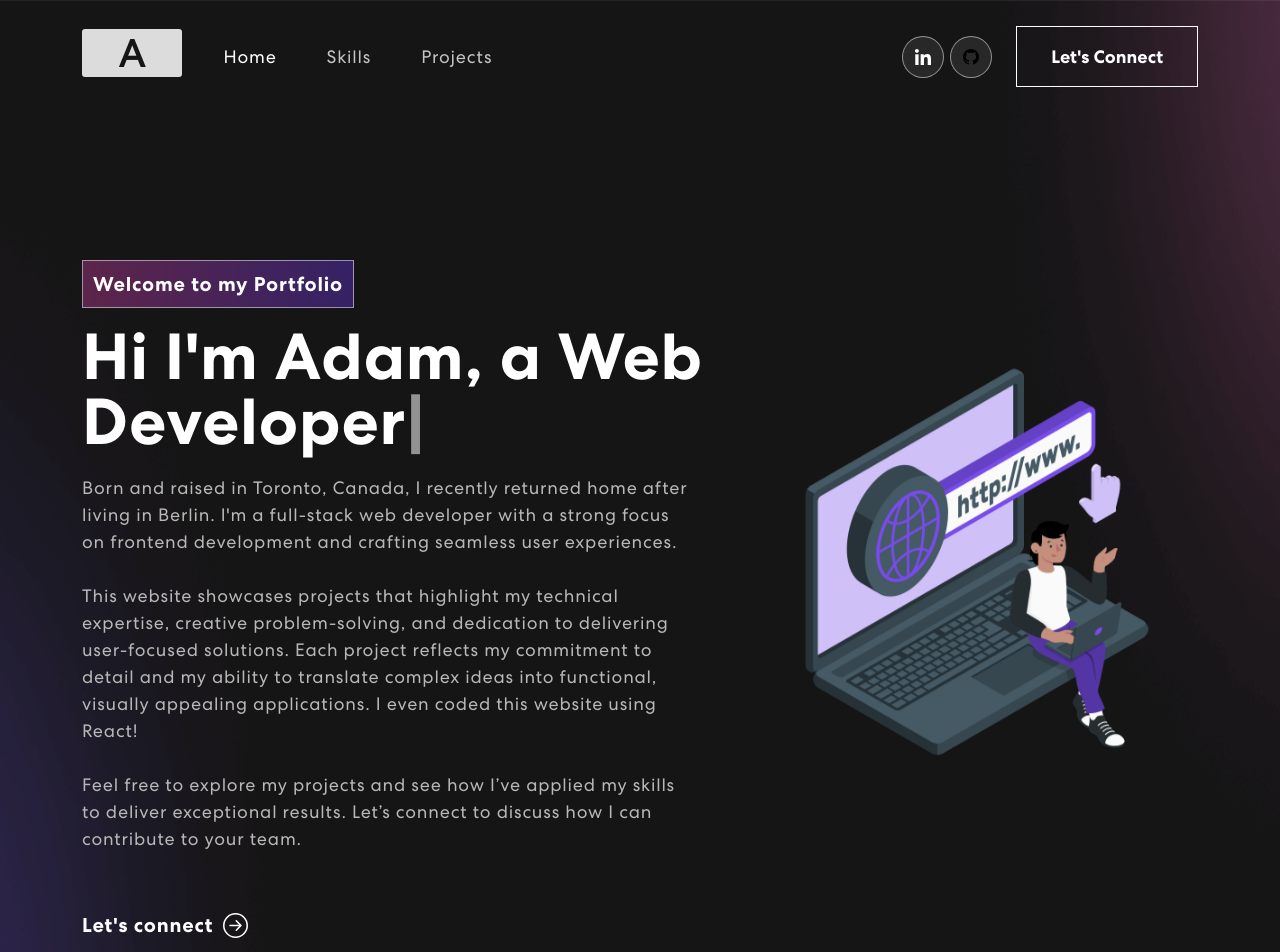
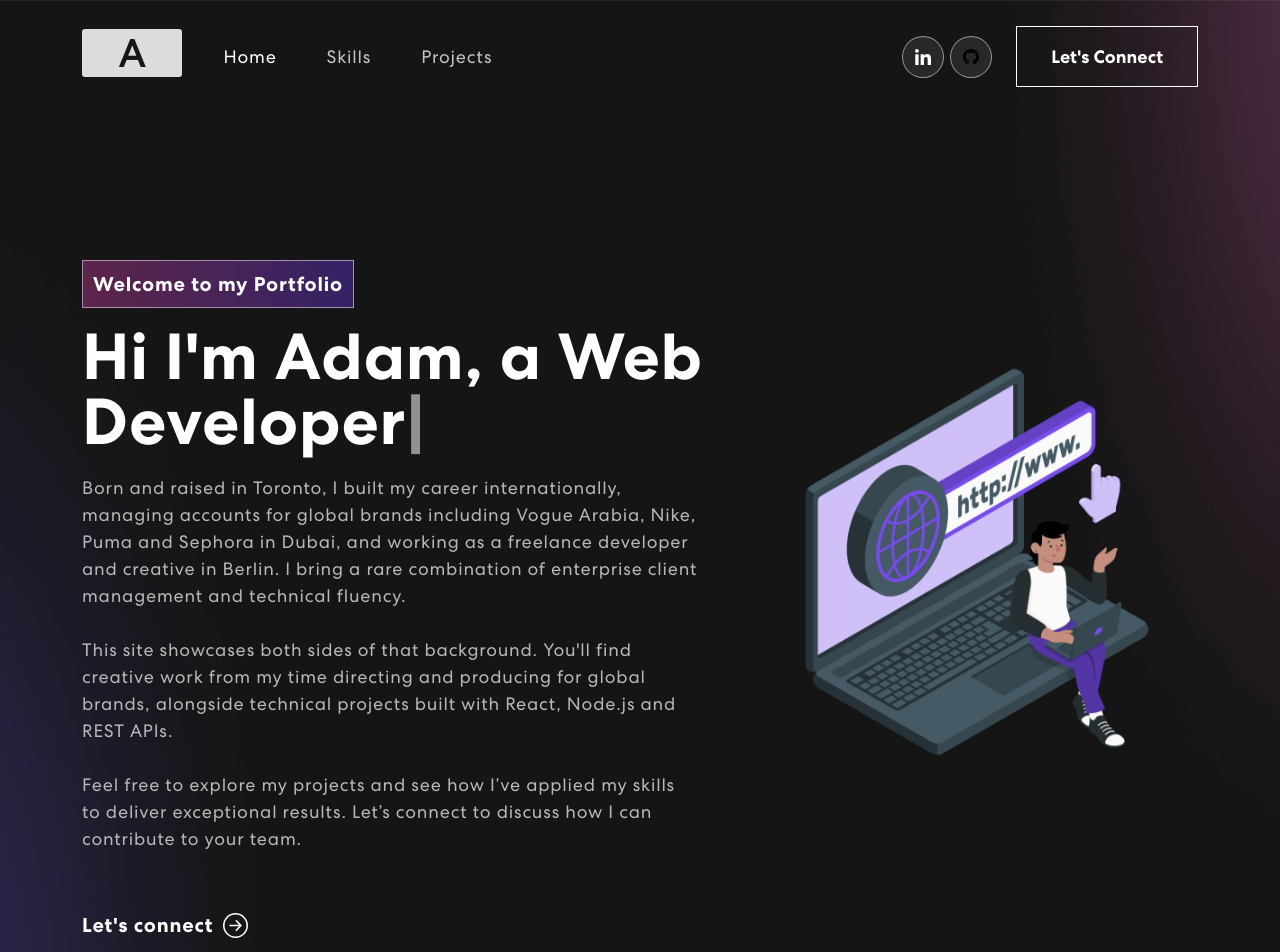
Before and after one commit to adam-alfraih/adam-alfraih, a React (Create React App) app: page / in a window 1280 px wide. Shown: the top 952 px of the page. Built offline with nearby package versions, Linux system fonts and the light colour scheme.

Commit message:
updated bio section

```diff
--- a/src/Components/Banner.js
+++ b/src/Components/Banner.js
@@ -60,11 +60,18 @@ export const Banner = () => {
 
                                     </h1>
                                     <p>
-                                        Born and raised in Toronto, Canada, I recently returned home after living in Berlin. I'm a full-stack web developer with a strong focus on frontend development and crafting seamless user experiences.
+                                        Born and raised in Toronto, I built my career internationally,
+                                        managing accounts for global brands including Vogue Arabia,
+                                        Nike, Puma and Sephora in Dubai, and working as a freelance
+                                        developer and creative in Berlin. I bring a rare combination
+                                        of enterprise client management and technical fluency.
                                         <br />
                                         <br />
                                         {/* <h2>Want a hand with your website?</h2> */}
-                                        This website showcases projects that highlight my technical expertise, creative problem-solving, and dedication to delivering user-focused solutions. Each project reflects my commitment to detail and my ability to translate complex ideas into functional, visually appealing applications. I even coded this website using React!
+                                        This site showcases both sides of that background. You'll
+                                        find creative work from my time directing and producing for
+                                        global brands, alongside technical projects built with React,
+                                        Node.js and REST APIs.
                                         <br />
                                         <br />
                                         Feel free to explore my projects and see how I’ve applied my skills to deliver exceptional results. Let’s connect to discuss how I can contribute to your team.
```
Also changed, not shown: src/assets/img/ralphImg.png (deleted), src/assets/img/tipsyImg.png (deleted).
